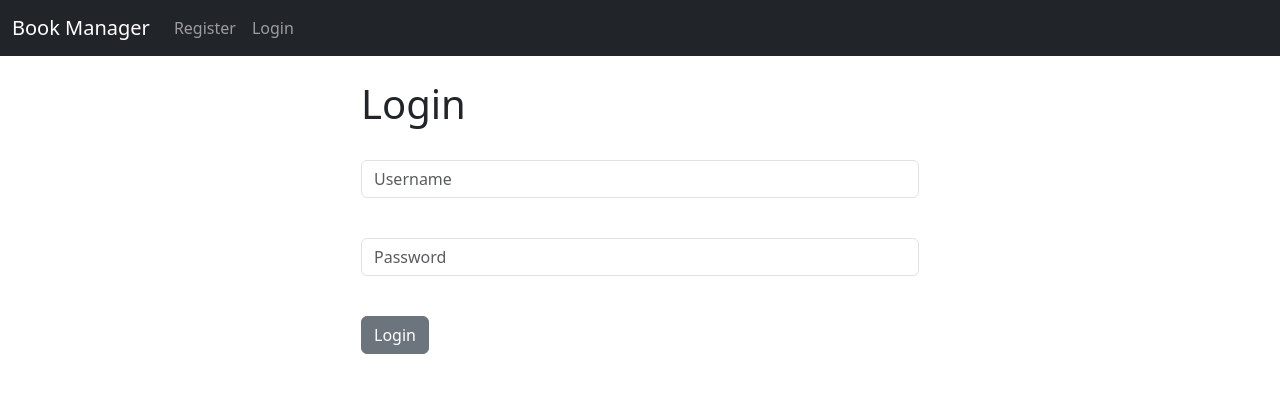
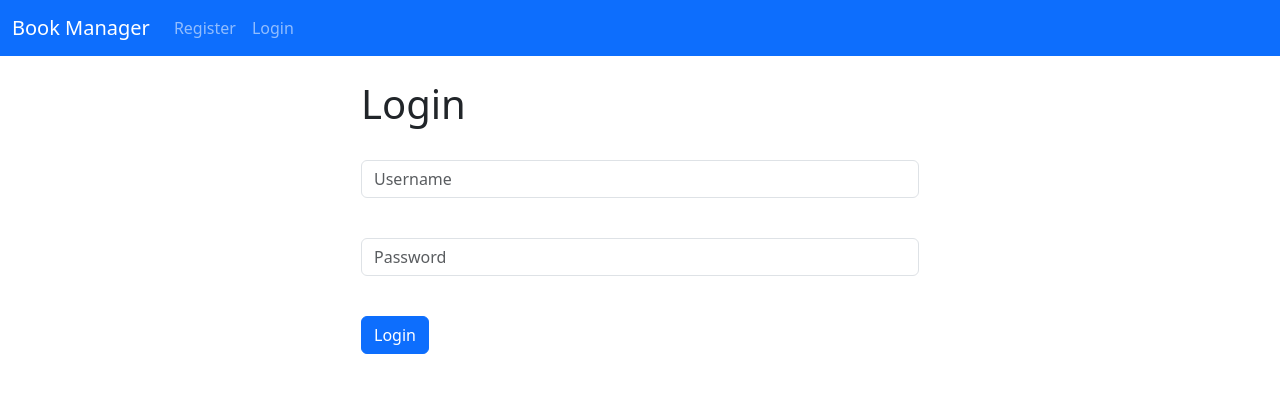
Before and after one commit to MikheilMakasa/django_book_manager, a Django app: page / in a window 1280 px wide. Shown: the top 393 px of the page. Run offline with Django 5.2, Linux system fonts and the light colour scheme.

Commit message:
fixed colors

```diff
--- a/website/templates/home.html
+++ b/website/templates/home.html
@@ -1,7 +1,7 @@
 {% extends 'base.html' %} {% block content %} {% if user.is_authenticated %}
 
 <table class="table table-striped table-hover table-bordered">
-  <thead class="table-dark">
+  <thead class="table-warning">
     <tr>
       <th scope="col">ID</th>
       <th scope="col" class="w-30">Book Name</th>
@@ -60,7 +60,7 @@
       />
     </div>
     <br />
-    <button type="submit" class="btn btn-secondary">Login</button>
+    <button type="submit" class="btn btn-primary">Login</button>
   </form>
 
   {% endif %} {% endblock %}
--- a/website/templates/navbar.html
+++ b/website/templates/navbar.html
@@ -1,4 +1,4 @@
-<nav class="navbar navbar-expand-lg navbar-dark bg-dark">
+<nav class="navbar navbar-expand-lg navbar-dark bg-primary">
   <div class="container-fluid">
     <a class="navbar-brand" href="{% url 'home' %}">Book Manager</a>
     <button
--- a/website/templates/record.html
+++ b/website/templates/record.html
@@ -36,7 +36,7 @@
   >Delete</a
 >
 
-<a href="{% url 'update_record' book_record.id %}" class="btn btn-secondary"
+<a href="{% url 'update_record' book_record.id %}" class="btn btn-warning"
   >Update Book</a
 >
 
--- a/website/templates/register.html
+++ b/website/templates/register.html
@@ -19,7 +19,7 @@
     {% endif %} {{ form.as_p }}
 
     <br />
-    <button type="submit" class="btn btn-secondary">Register</button>
+    <button type="submit" class="btn btn-primary">Register</button>
   </form>
 </div>
 
--- a/website/templates/update_record.html
+++ b/website/templates/update_record.html
@@ -8,7 +8,7 @@
     {% csrf_token %} {{ form.as_p }}
 
     <br />
-    <button type="submit" class="btn btn-secondary">Update Record</button>
+    <button type="submit" class="btn btn-warning">Update Record</button>
     <a href="{% url 'home' %}" class="btn btn-secondary">Back</a>
   </form>
 </div>
```
